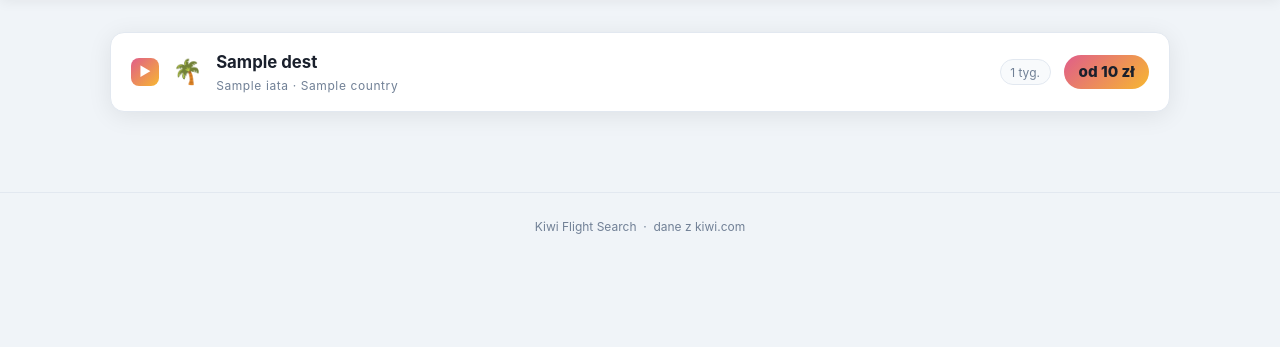
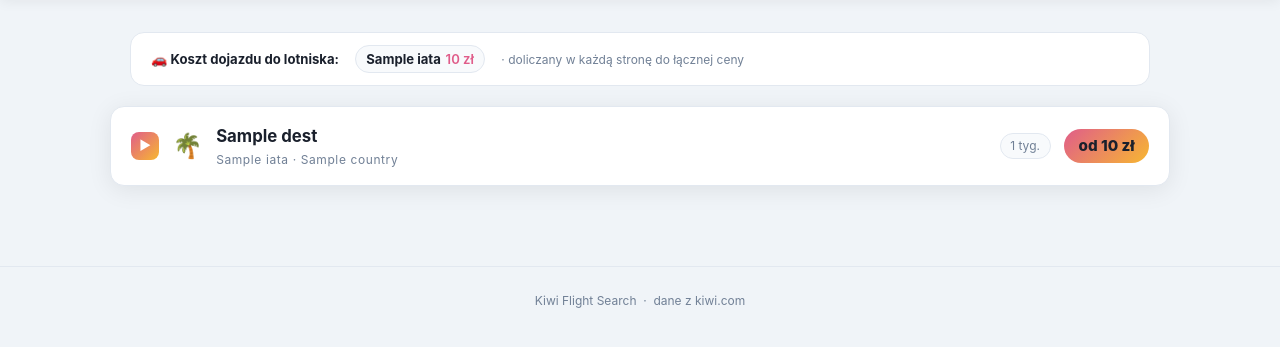
Before and after one commit to albertlis/KiwiFlightSearch, a Python web app: template templates/weekend_deals.html.j2 in a window 1280 px wide. Shown: the part 58-405 px from the top of the page. Run offline with Jinja, Linux system fonts and the light colour scheme; the template is opened without the code that fills it: most values are stand-ins (such as "Sample title", 1, 10 or a date in 2020).

Commit message:
Add penalty for airports

```diff
--- a/kiwiflight/pipeline.py
+++ b/kiwiflight/pipeline.py
@@ -89,6 +89,7 @@ def run_pipeline(
             iata_list=list(iatas),
             start_date=duration_start_date,
             end_date=duration_end_date,
+            penalty_map=settings.airport_penalty_map,
         )
     else:
         processor = FlightProcessorWeekends(
@@ -96,6 +97,7 @@ def run_pipeline(
             min_trip_hours=weekend_min_hours,
             max_start_hour=weekend_max_start_hour,
             iata_list=list(iatas),
+            penalty_map=settings.airport_penalty_map,
         )
 
     logging.info(f"Processing flights using '{mode}' mode")
--- a/templates/weekend_deals.html.j2
+++ b/templates/weekend_deals.html.j2
@@ -446,6 +446,47 @@
             .trip-price-amount { font-size: 1.2rem; }
         }
 
+        /* ── PENALTY INFO ── */
+        .penalty-banner {
+            max-width: 1100px;
+            margin: 0 auto 1.25rem;
+            padding: 0 1.25rem;
+        }
+        .penalty-card {
+            background: var(--surface);
+            border: 1px solid var(--border);
+            border-radius: var(--radius);
+            padding: 0.75rem 1.25rem;
+            display: flex;
+            align-items: center;
+            gap: 1rem;
+            flex-wrap: wrap;
+            font-size: 0.82rem;
+            color: var(--text-muted);
+        }
+        .penalty-title {
+            font-weight: 700;
+            color: var(--text);
+            white-space: nowrap;
+        }
+        .penalty-item {
+            display: inline-flex;
+            align-items: center;
+            gap: 0.3rem;
+            background: var(--surface-2);
+            border: 1px solid var(--border);
+            border-radius: 999px;
+            padding: 0.15rem 0.65rem;
+            white-space: nowrap;
+        }
+        .penalty-item-iata { font-weight: 700; color: var(--text); }
+        .penalty-item-cost { color: var(--accent); font-weight: 600; }
+        .trip-price-penalty {
+            font-size: 0.6rem;
+            color: var(--text-muted);
+            letter-spacing: 0.02em;
+        }
+
         /* ── FOOTER ── */
         .site-footer {
             text-align: center;
@@ -545,6 +586,20 @@
 </header>
 
 <main class="main">
+    {% if penalty_map %}
+    <div class="penalty-banner">
+        <div class="penalty-card">
+            <span class="penalty-title">🚗 Koszt dojazdu do lotniska:</span>
+            {% for iata, cost in penalty_map.items() | sort %}
+            <span class="penalty-item">
+                <span class="penalty-item-iata">{{ iata }}</span>
+                <span class="penalty-item-cost">{{ cost }} zł</span>
+            </span>
+            {% endfor %}
+            <span style="font-size:0.75rem; color: var(--text-muted);">· doliczany w każdą stronę do łącznej ceny</span>
+        </div>
+    </div>
+    {% endif %}
     <div id="no-results">😔 Brak destynacji pasujących do wyszukiwania.</div>
 
     {% for dest in destinations %}
@@ -574,6 +629,7 @@
                         <div class="trip-price">
                             <div class="trip-price-amount">{{ trip.total_price }} zł</div>
                             <div class="trip-price-label">💰 łącznie</div>
+                            {% if trip.penalty %}<div class="trip-price-penalty">w tym {{ trip.penalty }} zł dojazd</div>{% endif %}
                         </div>
 
                         <div class="trip-leg">
```
Also changed, not shown: _main.py (deleted, +0 -64 lines), kiwiflight/config.py (+21 -1 lines), kiwiflight/processing/base.py (+6 -1 lines), kiwiflight/processing/duration.py (+7 -2 lines), kiwiflight/processing/weekends.py (+7 -4 lines), templates/duration_deals.html.j2 (+56 -0 lines), README.md, 1 other file.
